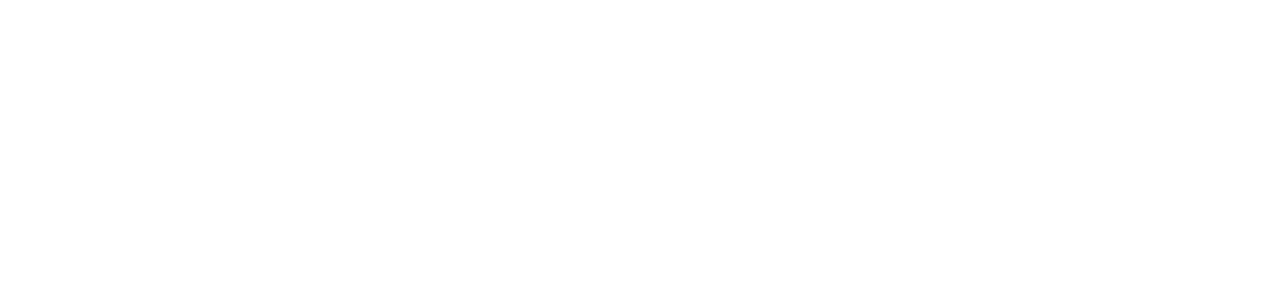
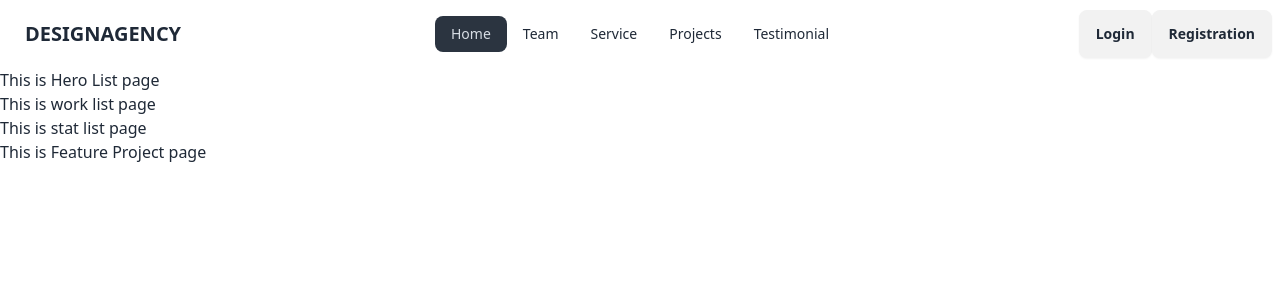
Before and after one commit to Mehedi529/Design-Agency, a React (Vite) app in the folder design-agency-website/: page / in a window 1280 px wide. Before the commit this address had no page. Shown: the top 300 px of the page. Built offline with nearby package versions, Linux system fonts and the light colour scheme.

Commit message:
react router updated

```diff
--- a/design-agency-website/src/App.jsx
+++ b/design-agency-website/src/App.jsx
@@ -1,15 +1,20 @@
 import { BrowserRouter, Route, Routes } from "react-router-dom"
+import HomePage from './pages/HomePage/HomePage';
+import TeamPage from './pages/TeamPage/TeamPage';
+import ServicePage from './pages/ServicePage/ServicePage';
+import ProjectPage from './pages/ProjectPage/ProjectPage';
+import TestimonialPage from './pages/TestimonialPage/TestimonialPage';
 
 function App() {
 
   return (
     <BrowserRouter>
         <Routes>
-            <Route />
-            <Route />
-            <Route />
-            <Route />
-            <Route />
+            <Route path="/" element={<HomePage />} />
+            <Route path="/team" element={<TeamPage/>} />
+            <Route path="/service" element={<ServicePage/>} />
+            <Route path="/project" element={<ProjectPage/>} />
+            <Route path="/testimonial" element={<TestimonialPage/>} />
         </Routes>
     </BrowserRouter>
   )
--- a/design-agency-website/src/components/MainMenuContent.jsx
+++ b/design-agency-website/src/components/MainMenuContent.jsx
@@ -1,5 +1,6 @@
 /* eslint-disable no-unused-vars */
 import React from 'react';
+import { NavLink } from 'react-router-dom';
 
 const MainMenuContent = () => {
     return (
@@ -11,22 +12,22 @@
                 <svg xmlns="http://www.w3.org/2000/svg" className="h-5 w-5" fill="none" viewBox="0 0 24 24" stroke="currentColor"><path strokeLinecap="round" strokeLinejoin="round" strokeWidth="2" d="M4 6h16M4 12h8m-8 6h16" /></svg>
             </label>
             <ul tabIndex={0} className="menu menu-sm dropdown-content mt-3 z-[1] p-2 shadow bg-base-100 rounded-box w-52">
-                <li><a>Home</a></li>
-                <li><a>Team</a></li>
-                <li><a>Service</a></li>
-                <li><a>Projects</a></li>
-                <li><a>Testimonial</a></li>
+                <li><NavLink to="/" >Home</NavLink></li>
+                <li><NavLink to="/team" >Team</NavLink></li>
+                <li><NavLink to="/service">Service</NavLink></li>
+                <li><NavLink to="/project">Projects</NavLink></li>
+                <li><NavLink to="/testimonial">Testimonial</NavLink></li>
             </ul>
         </div>
         <a className="btn btn-ghost text-xl">DESIGNAGENCY</a>
     </div>
     <div className="navbar-center hidden lg:flex">
         <ul className="menu menu-horizontal px-1">
-            <li><a>Home</a></li>
-            <li><a>Team</a></li>
-            <li><a>Service</a></li>
-            <li><a>Projects</a></li>
-            <li><a>Testimonial</a></li>
+                <li><NavLink to="/" >Home</NavLink></li>
+                <li><NavLink to="/team" >Team</NavLink></li>
+                <li><NavLink to="/service">Service</NavLink></li>
+                <li><NavLink to="/project">Projects</NavLink></li>
+                <li><NavLink to="/testimonial">Testimonial</NavLink></li>
         </ul>
     </div>
     <div className="navbar-end">
--- a/design-agency-website/src/pages/HomePage/HomePage.jsx
+++ b/design-agency-website/src/pages/HomePage/HomePage.jsx
@@ -4,10 +4,12 @@
 import WorkList from './WorkList';
 import StatList from './StatList';
 import FeaturedProject from './FeaturedProject';
+import MainMenuContent from '../../components/MainMenuContent';
 
 const HomePage = () => {
     return (
         <div>
+            <MainMenuContent/>
             <HeroList />
             <WorkList />
             <StatList />
--- a/design-agency-website/src/pages/ProjectPage/ProjectPage.jsx
+++ b/design-agency-website/src/pages/ProjectPage/ProjectPage.jsx
@@ -1,10 +1,13 @@
 /* eslint-disable no-unused-vars */
 import React from 'react';
 import AllProject from './AllProject';
+import MainMenuContent from '../../components/MainMenuContent';
+
 
 const ProjectPage = () => {
     return (
         <div>
+            <MainMenuContent/>
             <AllProject />
         </div>
     );
--- a/design-agency-website/src/pages/ServicePage/ServicePage.jsx
+++ b/design-agency-website/src/pages/ServicePage/ServicePage.jsx
@@ -1,10 +1,12 @@
 /* eslint-disable no-unused-vars */
 import React from 'react';
 import AllService from './AllService';
+import MainMenuContent from '../../components/MainMenuContent';
 
 const ServicePage = () => {
     return (
         <div>
+            <MainMenuContent/>
             <AllService />
         </div>
     );
--- a/design-agency-website/src/pages/TeamPage/TeamPage.jsx
+++ b/design-agency-website/src/pages/TeamPage/TeamPage.jsx
@@ -1,10 +1,12 @@
 /* eslint-disable no-unused-vars */
 import React from 'react';
 import TeamList from './TeamList';
+import MainMenuContent from '../../components/MainMenuContent';
 
 const TeamPage = () => {
     return (
         <div>
+            <MainMenuContent/>
             <TeamList />
         </div>
     );
--- a/design-agency-website/src/pages/TestimonialPage/TestimonialPage.jsx
+++ b/design-agency-website/src/pages/TestimonialPage/TestimonialPage.jsx
@@ -1,10 +1,12 @@
 /* eslint-disable no-unused-vars */
 import React from 'react';
 import TestimonialList from './TestimonialList';
+import MainMenuContent from '../../components/MainMenuContent';
 
 const TestimonialPage = () => {
     return (
         <div>
+            <MainMenuContent/>
             <TestimonialList />
         </div>
     );
```
